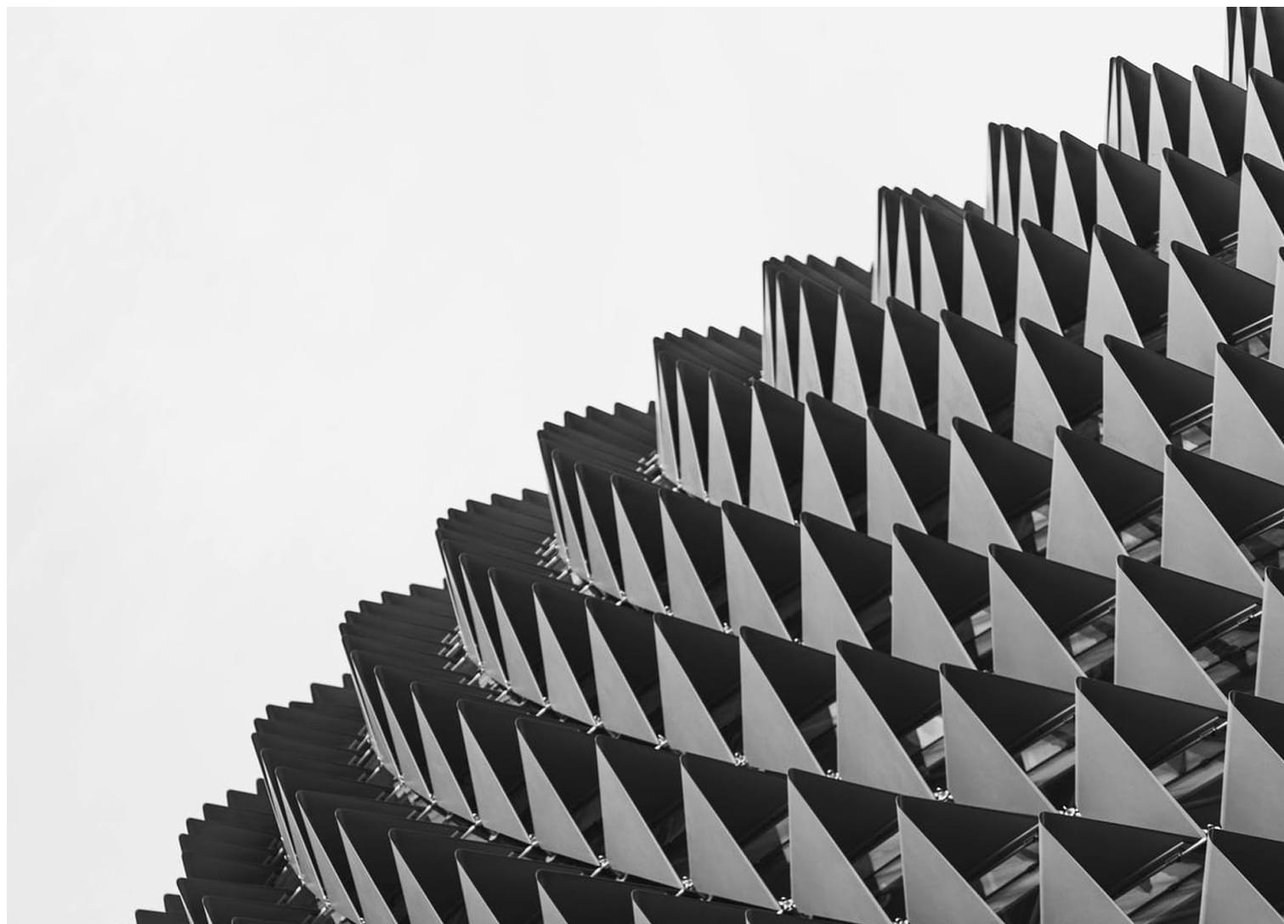
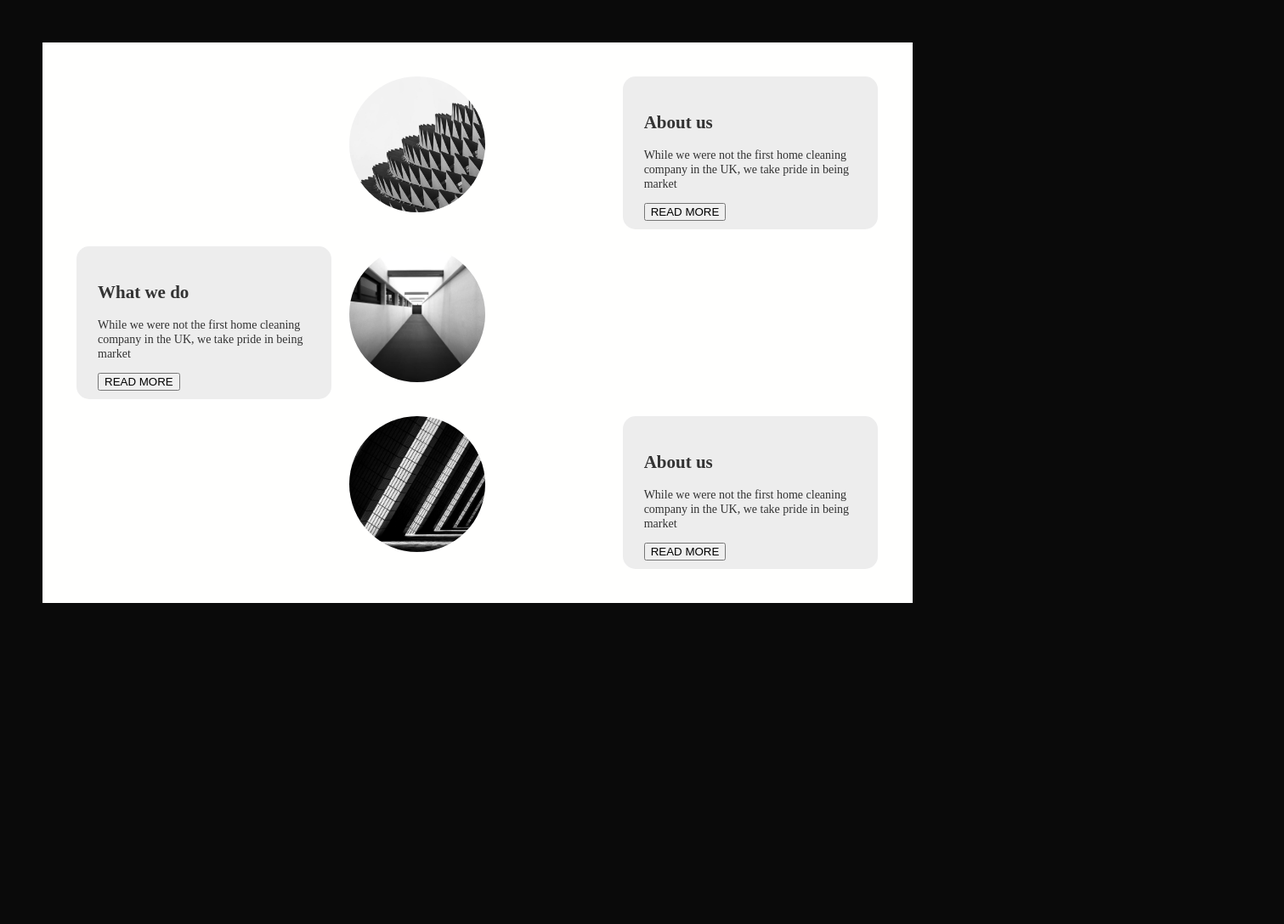
Before and after one commit to MartaPipan/pract_4.1, a plain HTML site: page task3/index.html in a window 1280 px wide. Shown: the top 1088 px of the page at 85% size, 1511 px wide, since content can reach past the window. After the commit the page ends 800 px from the top, so only its background shows below. Drawn offline with Linux system fonts and the light colour scheme.

Commit message:
style for:  container &image

```diff
--- /dev/null
+++ b/task3/grid_style.css
@@ -0,0 +1,48 @@
+* {
+  box-sizing: border-box;
+}
+
+body {
+  background-color: #0a0a0a;
+  margin: 0;
+  padding: 0;
+  color: #ffffff;
+  font-size: 14px;
+  line-height: 1.2;
+}
+
+.container {
+  background-color: rgb(255, 255, 254);
+  width: 80%;
+  margin: 50px;
+  padding: 40px;
+
+  display: grid;
+  grid-template-columns: repeat(3, 1fr);
+  grid-template-rows: repeat(3, 1fr);
+  gap: 20px;
+}
+
+.container > div:nth-child(3),
+.container > div:nth-child(4),
+.container > div:nth-child(9) {
+  background-color: #ededed;
+  padding: 25px;
+  color: #333333;
+  border-radius: 15px;
+}
+
+.container div {
+    width: 300px;
+    height: 180px;
+}
+
+
+.container .photo img {
+  width: 160px;
+  height: 160px;
+
+  display: block;
+  object-fit: cover;
+  border-radius: 50%;
+}
--- a/task3/index.html
+++ b/task3/index.html
@@ -4,15 +4,16 @@
     <meta charset="UTF-8">
     <meta name="viewport" content="width=device-width, initial-scale=1.0">
     <title>Document</title>
+    <link rel="stylesheet" href="grid_style.css">
 </head>
 <body>
-    <div class="grid-container">
+    <div class="container">
         <!--1.1-->
         <div class="direction-right">
         </div>
         <!--1.2-->
         <div class="photo">
-            <img src="images/pexels-photo-3914752.jpg" alt="">
+            <img src="images/pexels-photo-3914752.jpg" alt="model1">
         </div>
         <!--1.3-->
         <div class="direction-left">
@@ -27,7 +28,7 @@
             <button>READ MORE</button>
         </div>
         <!--2.2-->
-        <div class="photo"><img src="images/pexels-mohamed-abdelsadig-3196486.jpg" alt=""></div>
+        <div class="photo"><img src="images/pexels-mohamed-abdelsadig-3196486.jpg" alt="model2"></div>
         <!--2.3-->
         <div class="direction-left">
         </div>
@@ -36,7 +37,7 @@
         </div>
         <!--3.2-->
         <div class="photo">
-            <img src="images/pexels-harry-shum-12694483.jpg" alt="">
+            <img src="images/pexels-harry-shum-12694483.jpg" alt="model3">
         </div>
         <!--3.3-->
         <div class="direction-left">
```
Also changed, not shown: task3/style.css (deleted).
